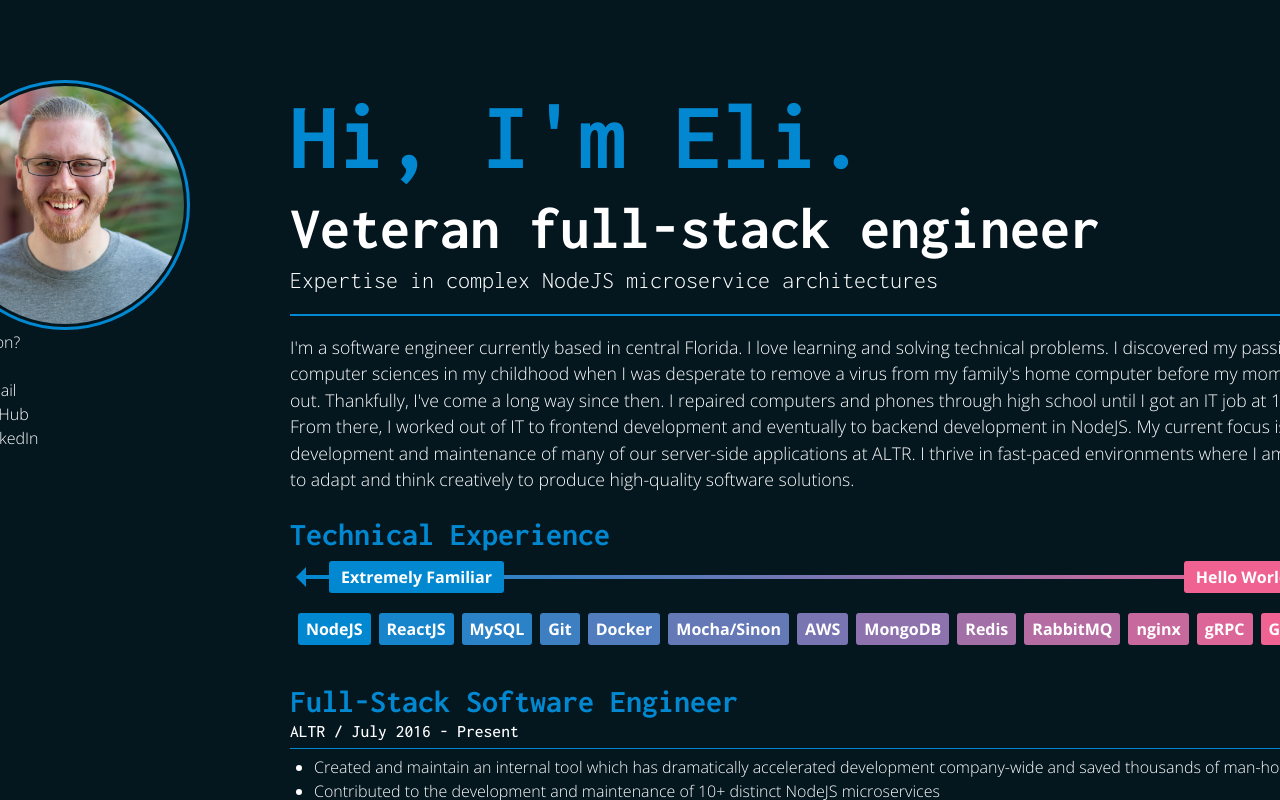
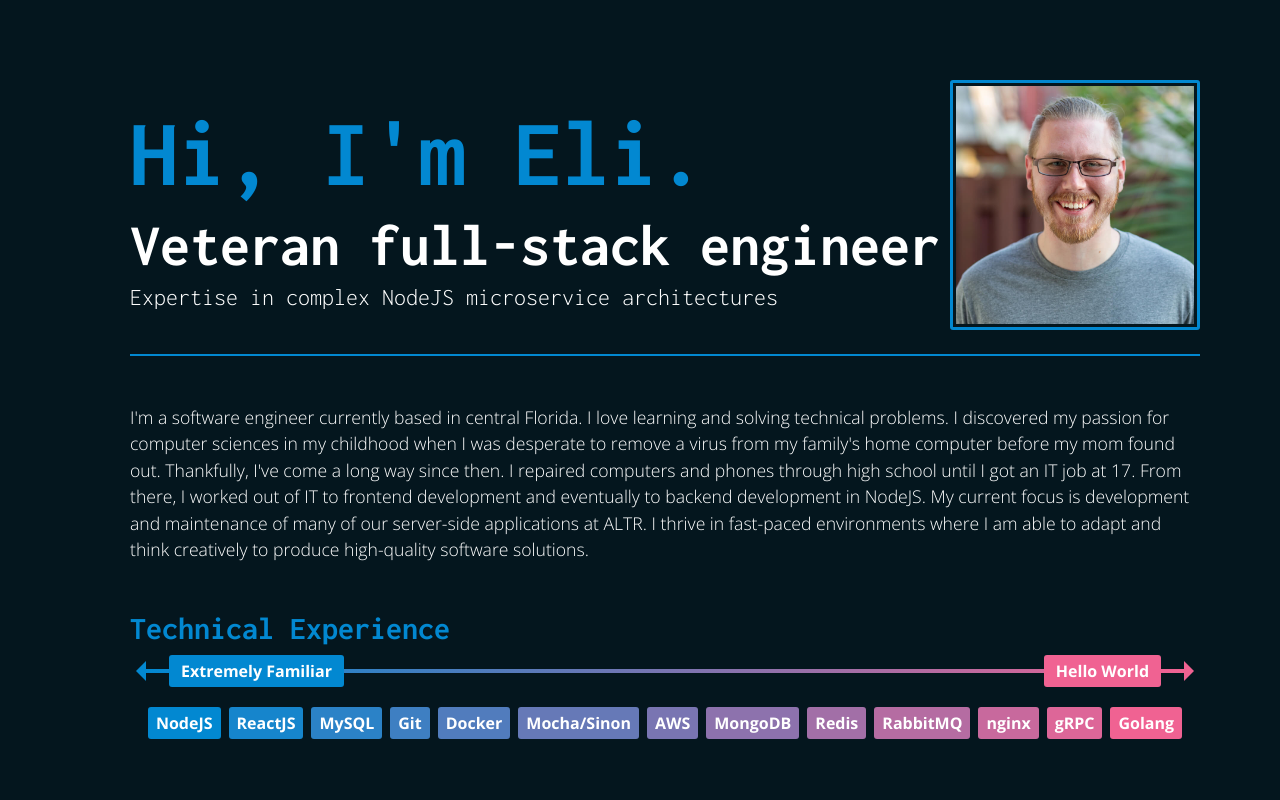
Before and after one commit to seriouslysexy/seriouslysexy, a React app: page / in a window 1280 px wide. Built offline with nearby package versions, Linux system fonts and the light colour scheme.

Commit message:
removed left side content and moved prof pic to intro, margins between content blocks, only footer left now

```diff
--- a/src/components/aboutMe.jsx
+++ b/src/components/aboutMe.jsx
@@ -5,7 +5,7 @@ import Typography from "@mui/material/Typography";
 const styles = {
 	about: {
 		fontSize: "1.1em",
-		marginBottom: theme => theme.spacing(3)
+		marginBottom: theme => theme.spacing(6)
 	}
 };
 
--- a/src/components/introduction.jsx
+++ b/src/components/introduction.jsx
@@ -3,26 +3,25 @@ import React from "react";
 import Box from "@mui/material/Box";
 import Typography from "@mui/material/Typography";
 
+import ProfilePicture from "./profilePicture";
+
 const styles = {
-	primaryHeader: {
-		position: "relative"
-	},
-	secondaryHeader: {
-		width: "100%"
-	},
-	tertiaryHeader: {
+	introContainer: {
 		width: "100%",
 		borderBottom: theme => "2px solid " + theme.palette.primary.main,
-		marginBottom: ".75em",
-		paddingBottom: ".75em"
+		marginBottom: theme => theme.spacing(6),
+		paddingBottom: theme => theme.spacing(3)
 	}
 };
 
 function Introduction(props) {
-	return (<Box>
-		<Typography sx={styles.primaryHeader} color="primary" variant="h1">Hi, I'm Eli.</Typography>
-		<Typography sx={styles.secondaryHeader} variant="h2">Veteran full-stack engineer</Typography>
-		<Typography sx={styles.tertiaryHeader} variant="h5">Expertise in complex NodeJS microservice architectures</Typography>
+	return (<Box sx={styles.introContainer} display="flex" flexDirection="row" alignItems="center" justifyContent="space-between">
+		<Box>
+			<Typography variant="h1" color="primary">Hi, I'm Eli.</Typography>
+			<Typography variant="h2">Veteran full-stack engineer</Typography>
+			<Typography variant="h5">Expertise in complex NodeJS microservice architectures</Typography>
+		</Box>
+		<ProfilePicture />
 	</Box>);
 }
 
--- a/src/components/layoutContainer.jsx
+++ b/src/components/layoutContainer.jsx
@@ -15,22 +15,7 @@ const styles = {
 		padding: "10vh 10vh 5vh",
 		background: theme => theme.palette.site.background
 	},
-	leftContent: {
-		paddingRight: "50px",
-		position: "relative",
-		"&::before": {
-			content: "''",
-			display: "block",
-			position: "absolute",
-			height: "calc(100% + 15vh)",
-			top: "-10vh",
-			width: "100vh",
-			right: "0",
-			background: "rgba(255, 255, 255, .3)",
-			zIndex: "-1"
-		}
-	},
-	rightContent: {
+	content: {
 		paddingLeft: "50px",
 		maxWidth: "1250px",
 		minWidth: "1100px"
@@ -40,19 +25,12 @@ const styles = {
 function LayoutContainer() {
 	return (
 		<Box sx={styles.appContainer} display="flex" flexDirection="row" justifyContent="center" alignItems="flex-start">
-			<Box width="100%" display="flex" flexDirection="row" justifyContent="center" alignItems="stretch">
-				<Box sx={styles.leftContent}>
-					<ProfilePicture />
-					<div>navigation?</div>
-					<Contact />
-				</Box>
-				<Box sx={styles.rightContent}>
-					<Introduction />
-					<AboutMe />
-					<Skills />
-					<WorkHistory />
-					<div>Footer, contact info, closing</div>
-				</Box>
+			<Box sx={styles.content}>
+				<Introduction />
+				<AboutMe />
+				<Skills />
+				<WorkHistory />
+				<div>Footer, contact info, closing</div>
 			</Box>
 		</Box>
 	);
--- a/src/components/profilePicture.jsx
+++ b/src/components/profilePicture.jsx
@@ -6,7 +6,7 @@ import profilePicture from "../static/img/profilepicture.jpg";
 
 const styles = {
 	imgStyles: {
-		borderRadius: "100%",
+		borderRadius: "3px",
 		border: theme => `3px solid ${theme.palette.primary.main}`,
 		padding: "3px",
 		height: "100%",
--- a/src/components/skillsHorizontal.jsx
+++ b/src/components/skillsHorizontal.jsx
@@ -67,7 +67,7 @@ const beginner = ["Golang"];
 function SkillsHorizontal(props) {
 	let skills = [...expert, ...experienced, ...comfortable, ...beginner];
 
-	return (<Box mb={theme => theme.spacing(3)}>
+	return (<Box mb={theme => theme.spacing(6)}>
 		<Typography sx={styles.title} color="primary" variant="h2">Technical Experience</Typography>
 		<Box display="flex" flexDirection="column" alignItems="center" justifyContent="flex-start">
 			<Box sx={styles.legend} display="flex" flexDirection="row" flexWrap="nowrap" alignItems="center" justifyContent="space-between">
--- a/src/components/workHistoryItem.jsx
+++ b/src/components/workHistoryItem.jsx
@@ -5,7 +5,7 @@ import Typography from "@mui/material/Typography";
 
 const styles = {
 	workHistoryItem: {
-		marginBottom: theme => theme.spacing(3),
+		marginBottom: theme => theme.spacing(6),
 		paddingBottom: "6px",
 		borderBottom: theme => "3px solid " + theme.palette.primary.main
 	},
```
